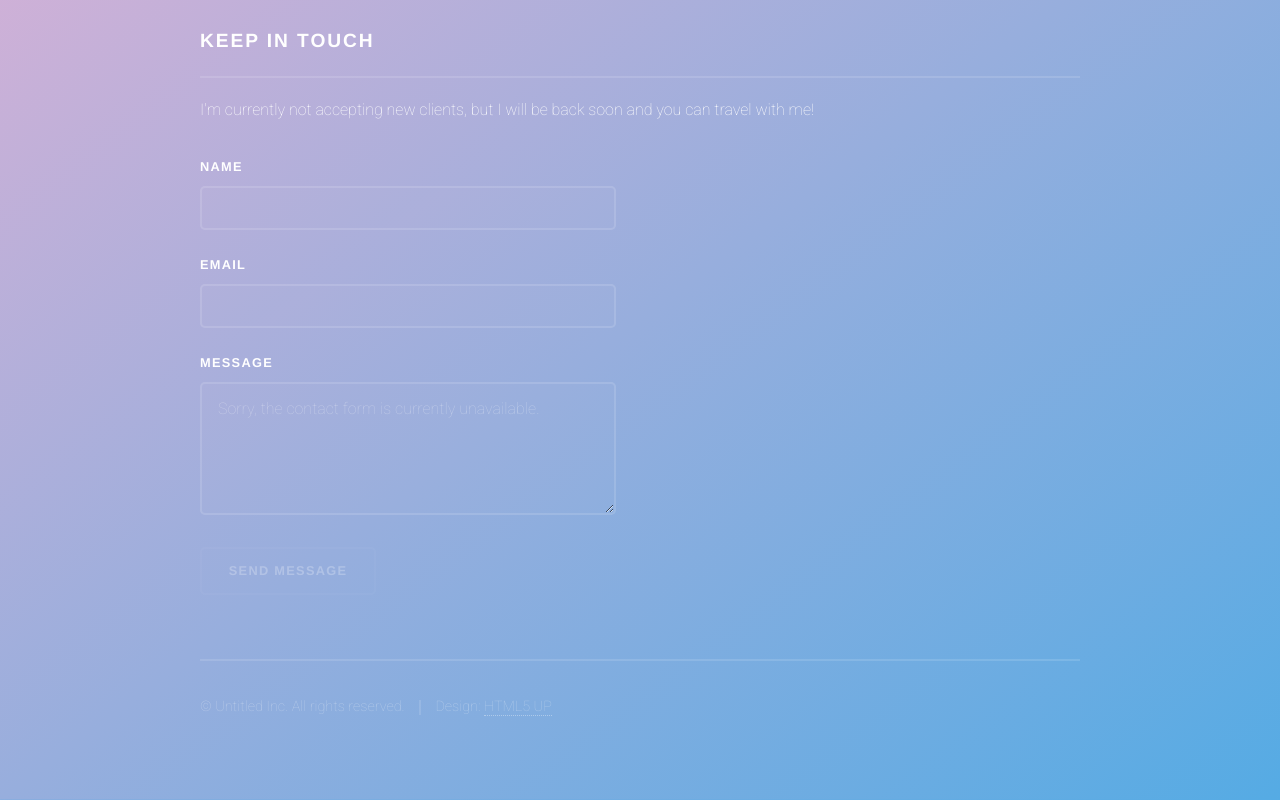
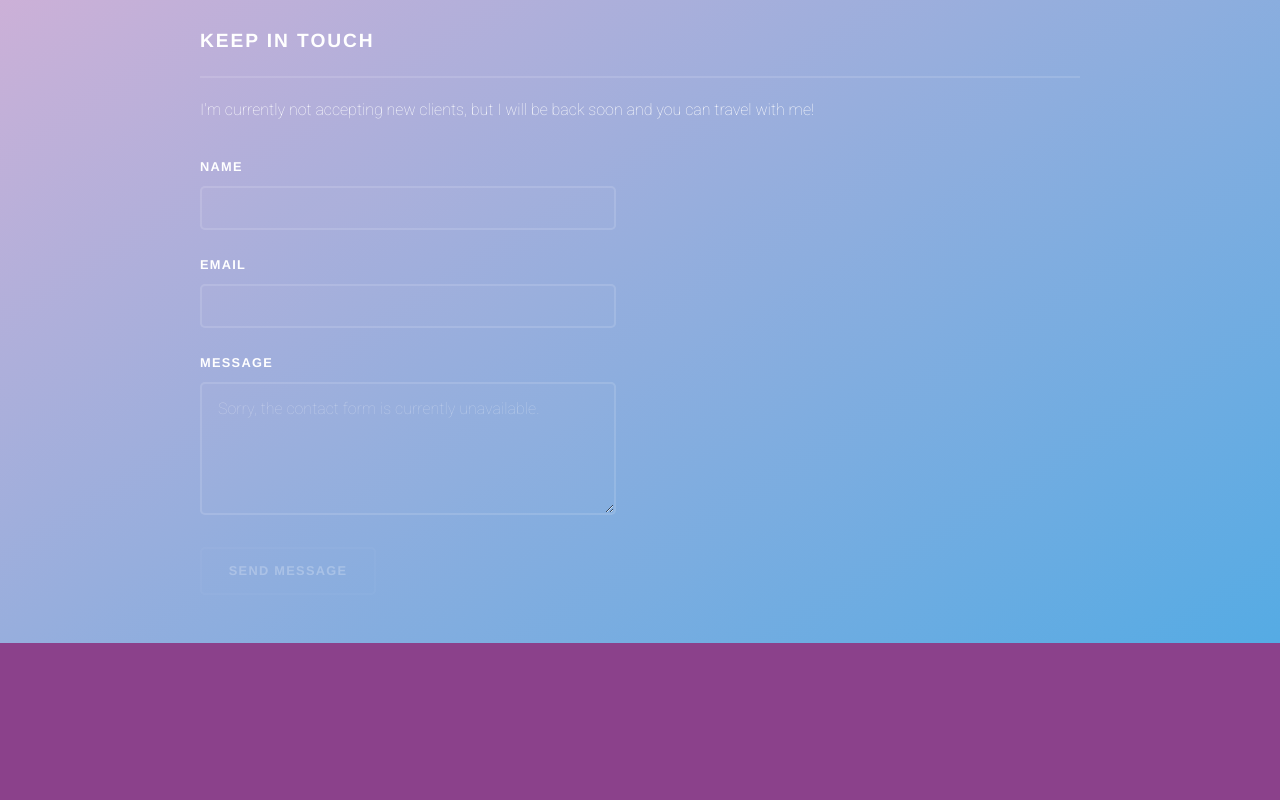
Before and after one commit to mylenavendramini/travelwithme-version2-react, a React (Create React App) app: page /services in a window 1280 px wide. Shown: the part 968-1768 px from the top of the page. After the commit the page ends 1611 px from the top, so only its background shows below. Built offline with nearby package versions, Linux system fonts and the light colour scheme.

Commit message:
first commit

```diff
--- a/src/components/footer/footer.jsx
+++ b/src/components/footer/footer.jsx
@@ -36,13 +36,6 @@ function Footer() {
               </li>
             </ul>
           </form>
-
-          <ul className="copyright">
-            <li>&copy; Untitled Inc. All rights reserved.</li>
-            <li>
-              Design: <a href="http://html5up.net">HTML5 UP</a>
-            </li>
-          </ul>
         </div>
       </section>
     </Fragment>
```
